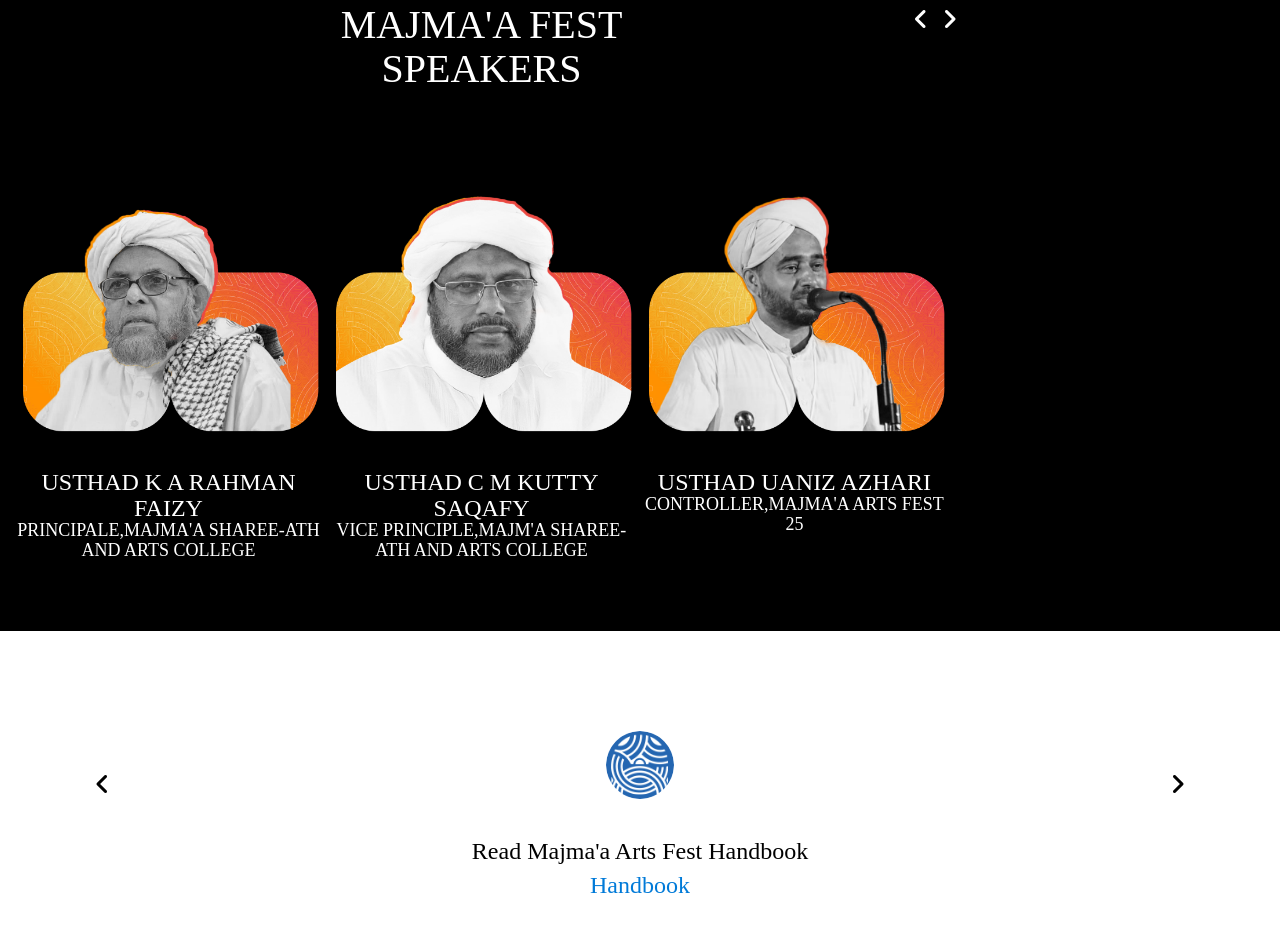
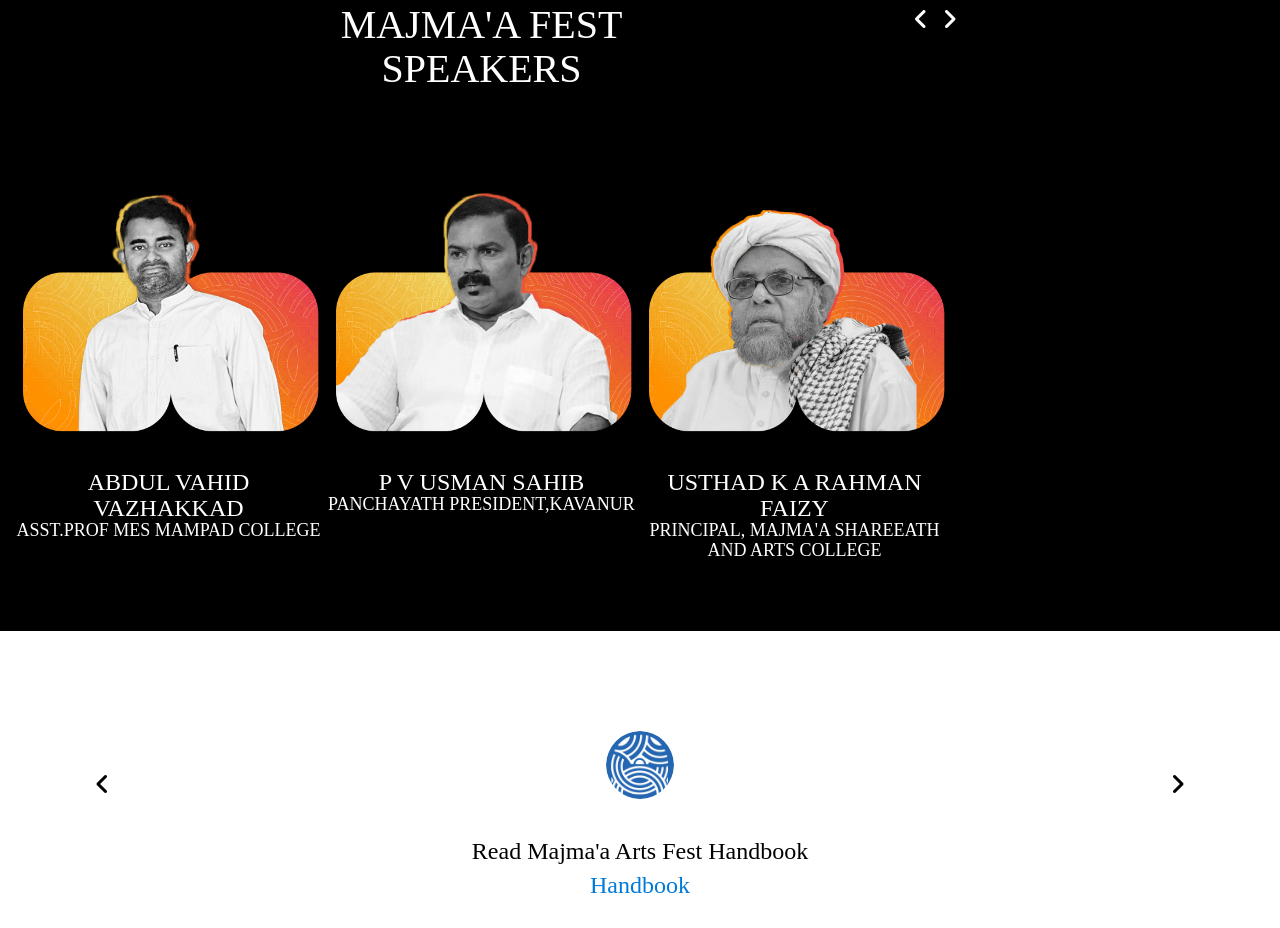
Before and after one commit to shahidtpl/Majma-a-Arts-Fest-25, a plain HTML site: page index.html in a window 1280 px wide. Shown: the part 1750-2678 px from the top of the page. Drawn offline with Linux system fonts and the light colour scheme; some packages are replaced by stand-ins of ours; a script that the page names is missing; files whose address does not match are found by name; a web font is replaced by a local one.

Commit message:
Update index.html

```diff
--- a/index.html
+++ b/index.html
@@ -209,23 +209,23 @@
 								<div class="row">
 									<div class="col-sm-4">
 										<div class="single-event">
-											<img class="img-responsive" src="images/event/faisyusthad.png" alt="event-image">
-											<h4>Usthad K A Rahman Faizy</h4>
-											<h5>Principale,Majma'a Sharee-ath and Arts College</h5>
+											<img class="img-responsive" src="images/event/Abdul Vahid.png" alt="event-image">
+											<h4>Abdul Vahid Vazhakkad</h4>
+											<h5>Asst.Prof MES Mampad College</h5>
 										</div>
 									</div>
 									<div class="col-sm-4">
 										<div class="single-event">
-											<img class="img-responsive" src="images/event/cmusthad.png" alt="event-image">
-											<h4>Usthad C M Kutty Saqafy</h4>
-											<h5>Vice Principle,Majm'a Sharee-ath and Arts College</h5>
+											<img class="img-responsive" src="images/event/pv usman.png" alt="event-image">
+											<h4>P V Usman Sahib</h4>
+											<h5>Panchayath President,Kavanur</h5>
 										</div>
 									</div>
 									<div class="col-sm-4">
 										<div class="single-event">
-											<img class="img-responsive" src="images/event/azhari usthad.png" alt="event-image">
-											<h4>Usthad Uaniz Azhari</h4>
-											<h5>Controller,Majma'a Arts Fest 25</h5>
+											<img class="img-responsive" src="images/event/faisyusthad.png" alt="event-image">
+											<h4>Usthad K A Rahman Faizy</h4>
+											<h5>Principal, Majma'a Shareeath and Arts College</h5>
 										</div>
 									</div>
 								</div>
@@ -234,24 +234,24 @@
 								<div class="row">
 									<div class="col-sm-4">
 										<div class="single-event">
-											<img class="img-responsive" src="images/event/event4-cmusthad.jpg" alt="event-image">
+											<img class="img-responsive" src="images/event/cmusthad.png" alt="event-image">
 											<h4>Usthad C M kutty saqafy</h4>
 											<h5>VICe Principal, Majma'a Sharee-ath and Arts College</h5>
 										</div>
 									</div>
 									<div class="col-sm-4">
 										<div class="single-event">
-											<img class="img-responsive" src="images/event/kvk.jpg" alt="event-image">
+											<img class="img-responsive" src="images/event/Kvk usthad.png" alt="event-image">
 											<h4>Usthad Kvk Faizy</h4>
 											<h5>HOD, FIqh department at Majma'a Sharee-ath and Arts College  </h5>
 										</div>
 									</div>
 									<div class="col-sm-4">
 										<div class="single-event">
-											<img class="img-responsive" src="images/event/nuhman.jpg" alt="event-image">
-											<h4>Prof. Nuaiman K A</h4>
+											<img class="img-responsive" src="images/event/azhari usthad.png" alt="event-image">
+											<h4>Usthad Unaiz Azhari</h4>
 
-											<h5>Asst. Prof. University of Calicut</h5>
+											<h5>Staff Controller,Majma'a Arts Fest 25</h5>
 										</div>
 									</div>
 								</div>
```
